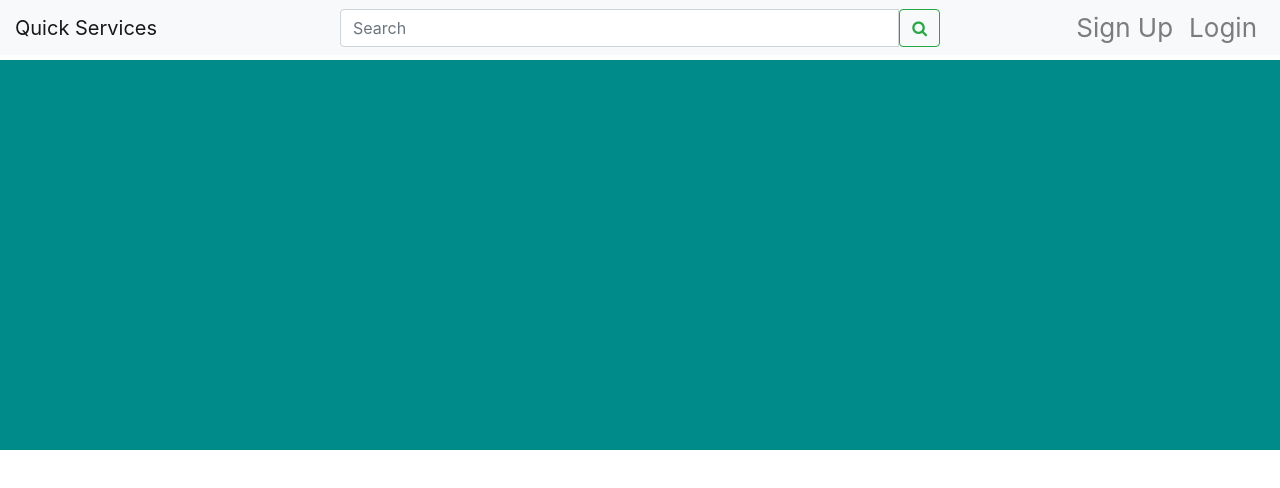
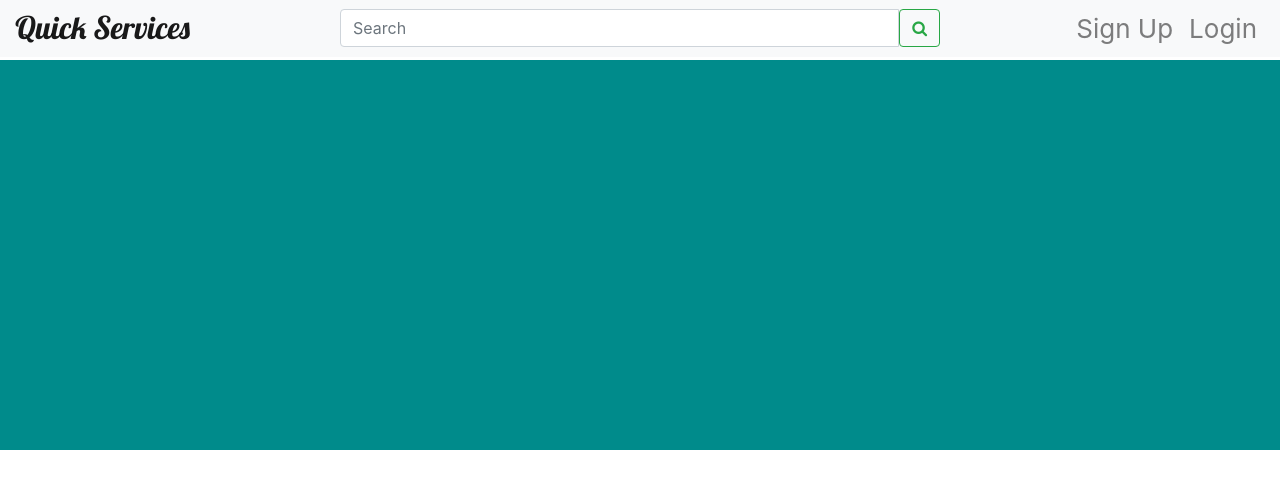
Before and after one commit to juanrios1307/freelancers_frontend, a React (Create React App) app: page / in a window 1280 px wide. Shown: the top 488 px of the page. Built offline with nearby package versions, Linux system fonts and the light colour scheme.

Commit message:
Update Banner

```diff
--- a/public/index.html
+++ b/public/index.html
@@ -4,6 +4,7 @@
     <!--
     Fuentes
     -->
+    <link href="https://fonts.googleapis.com/css?family=Lobster" rel="stylesheet" type="text/css">
     <meta charset="utf-8" />
     <link rel="icon" href="%PUBLIC_URL%/favicon.ico" />
     <meta name="viewport" content="width=device-width, initial-scale=1" />
--- a/src/assets/css/Navbar.css
+++ b/src/assets/css/Navbar.css
@@ -7,6 +7,15 @@
     padding-right: 15px;
 }
 
+.dual-collapse2{
+
+}
+
+.navbar-brand{
+    font-family: Lobster;
+    font-size: larger;
+}
+
 .input-group{
     width: 600px !important;
 }
```
